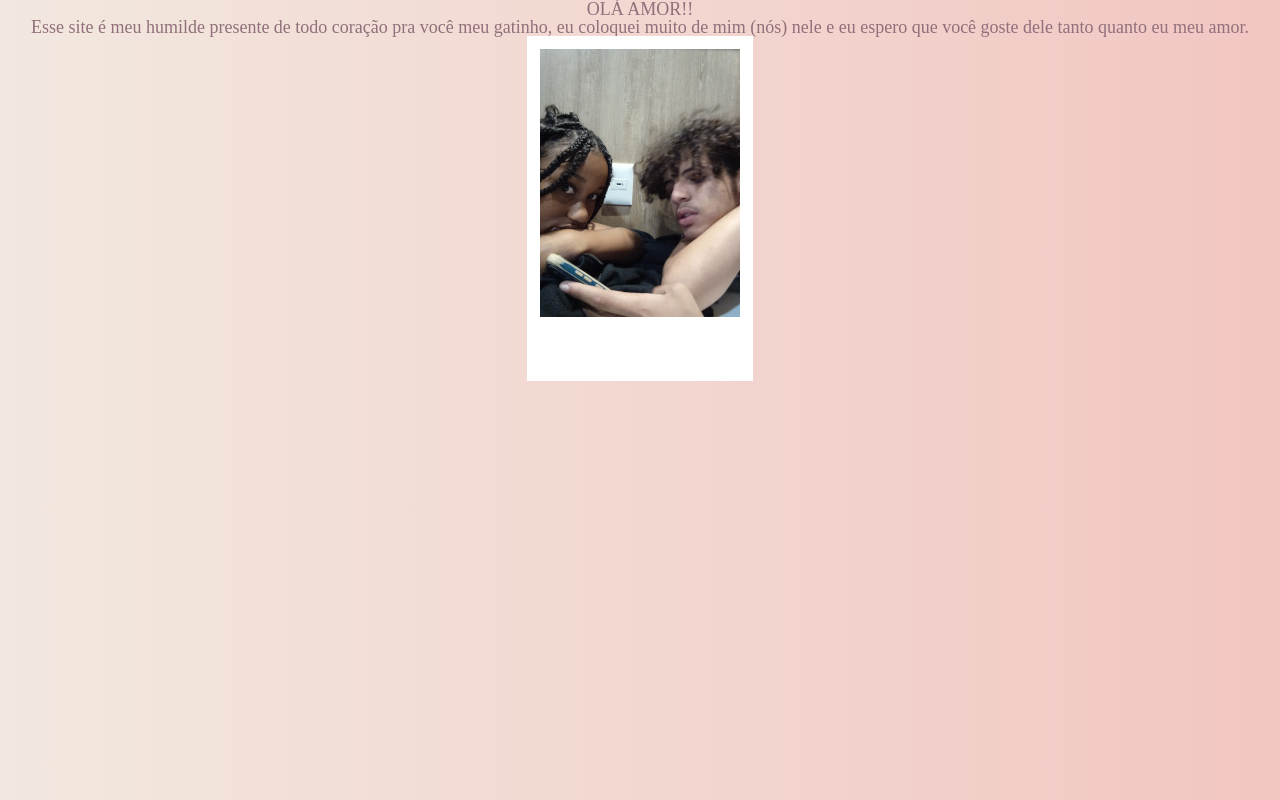
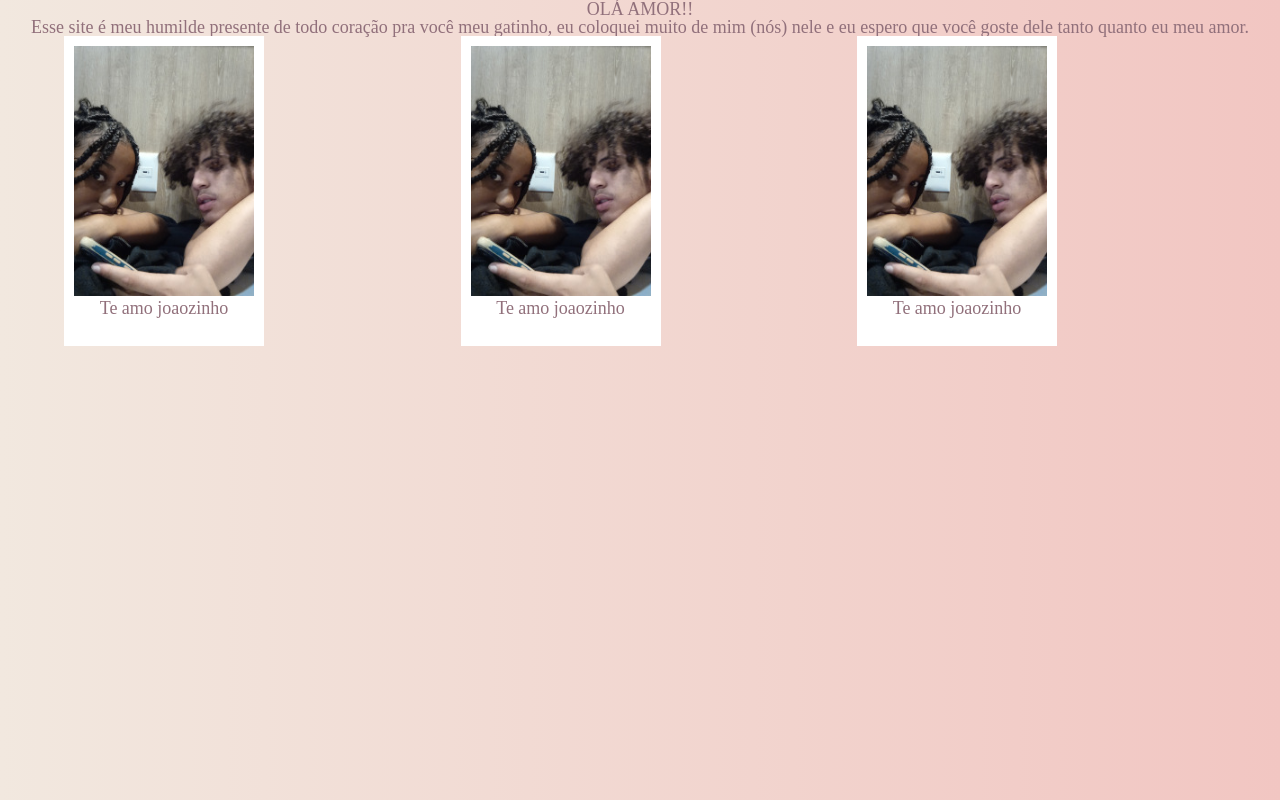
Before and after one commit to maria18-ai/tghj, a plain HTML site: page pag03.html in a window 1280 px wide. Drawn offline with Linux system fonts and the light colour scheme; files that its build step writes are made by us from their sources.

Commit message:
Ensinando dudao

```diff
--- a/pag03.html
+++ b/pag03.html
@@ -10,12 +10,30 @@
 </head>
 <body>
     <main>
+    <section class="apresentacao">
         <h2>OLÁ AMOR!!</h2>
         <p>Esse site é meu humilde presente de todo coração pra você meu gatinho, eu coloquei muito de mim (nós) nele e eu espero que você goste dele tanto quanto eu meu amor.
         </p>
+    </section>
+    <section class="container-polaroid">
         <div class="container-imagem">
             <img src="imagem01.jpg" alt="jc e eu" class="polaroid">
+            <p>Te amo joaozinho</p>
         </div>
+        <!--
+        <div class="container-opa">
+            <p class="test">OPAAAAA</p>
+        </div>
+        -->
+        <div class="container-imagem1">
+            <img src="imagem01.jpg" alt="jc e eu" class="polaroid1">
+            <p>Te amo joaozinho</p>
+        </div>
+        <div class="container-imagem2">
+            <img src="imagem01.jpg" alt="jc e eu" class="polaroid2">
+            <p>Te amo joaozinho</p>
+        </div>
+    </section>
     </main>
 </body>
 </html>
--- a/style/style03.css
+++ b/style/style03.css
@@ -5,16 +5,68 @@ html , body {
     height: 100%;
     font-family: 'Times New Roman', Times, serif;
     width: 100%;
-    text-align: center;
     background-image: linear-gradient(to right, #F2E8DF, #F2C6C2);
     color: #91707b;
     font-size: large;
 }
 
-.polaroid {
-    padding-top: 1%;
-    padding-right: 1%;
-    padding-bottom: 5%;
-    padding-left: 1%;
+.apresentacao{
+    text-align:center;
+}
+.container-polaroids{
+    display: inline-block;
+}
+.container-imagem{
+    margin-left: 5%;
+    display: inline-block;
+    padding-top: 10px;
+    text-align:center;
+    width: 200px;
+    height: 300px;
     background-color: white;
 }
+.polaroid{
+    width: 180px;
+    height: 250px;
+}
+
+.container-opa{
+    display: inline-block;
+    width: 150px;
+    height: 38px;
+    background: white;
+    border: none;
+    border-radius: 22px;
+    text-align:center;
+    vertical-align: top;
+}
+.test{
+    margin-top: 5%;
+}
+
+.container-imagem1{
+    display: inline-block;
+    padding-top: 10px;
+    text-align:center;
+    width: 200px;
+    height: 300px;
+    margin-left: 15%;
+    background-color: white;
+}
+.polaroid1{
+    width: 180px;
+    height: 250px;
+}
+.container-imagem2{
+    display: inline-block;
+    padding-top: 10px;
+    text-align:center;
+    width: 200px;
+    height: 300px;
+    margin-left: 15%;
+    background-color: white;
+}
+.polaroid2{
+    width: 180px;
+    height: 250px;
+}
```
Lines whose indentation alone changed are shown as unchanged.
